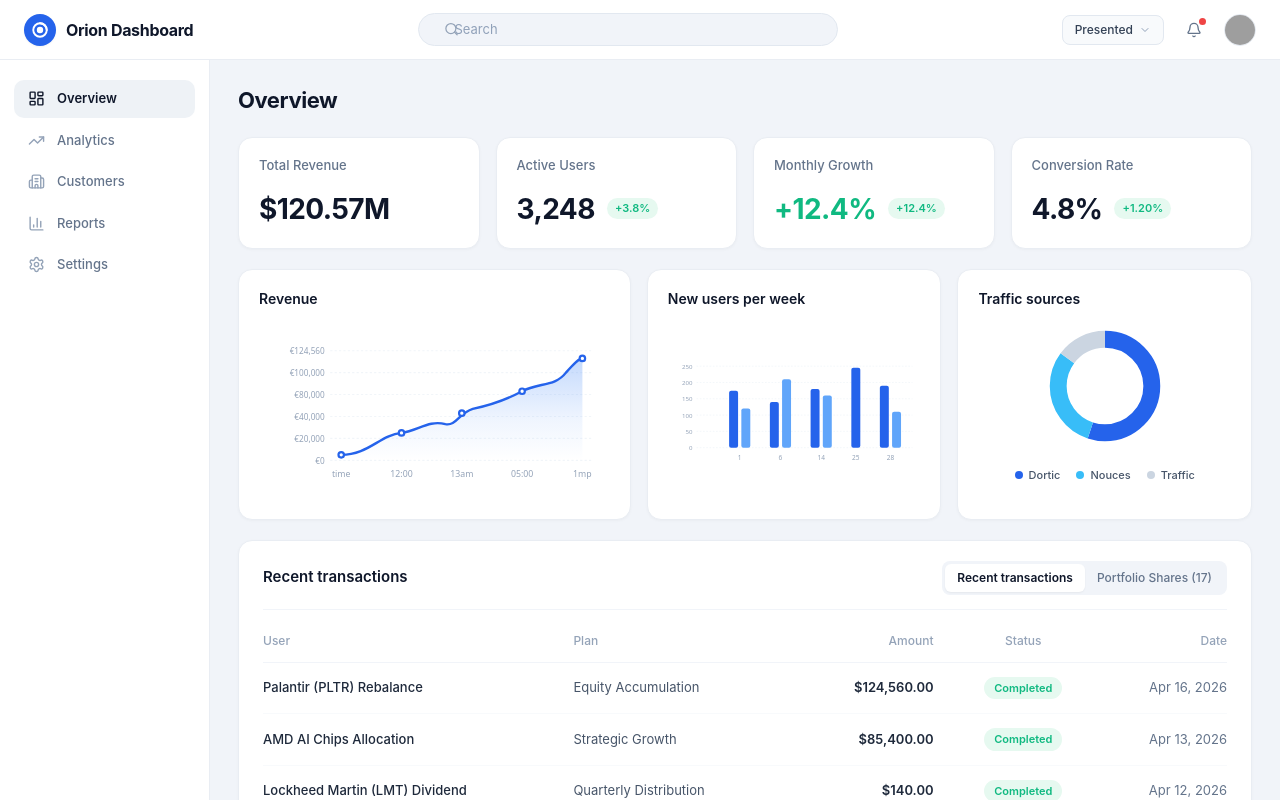
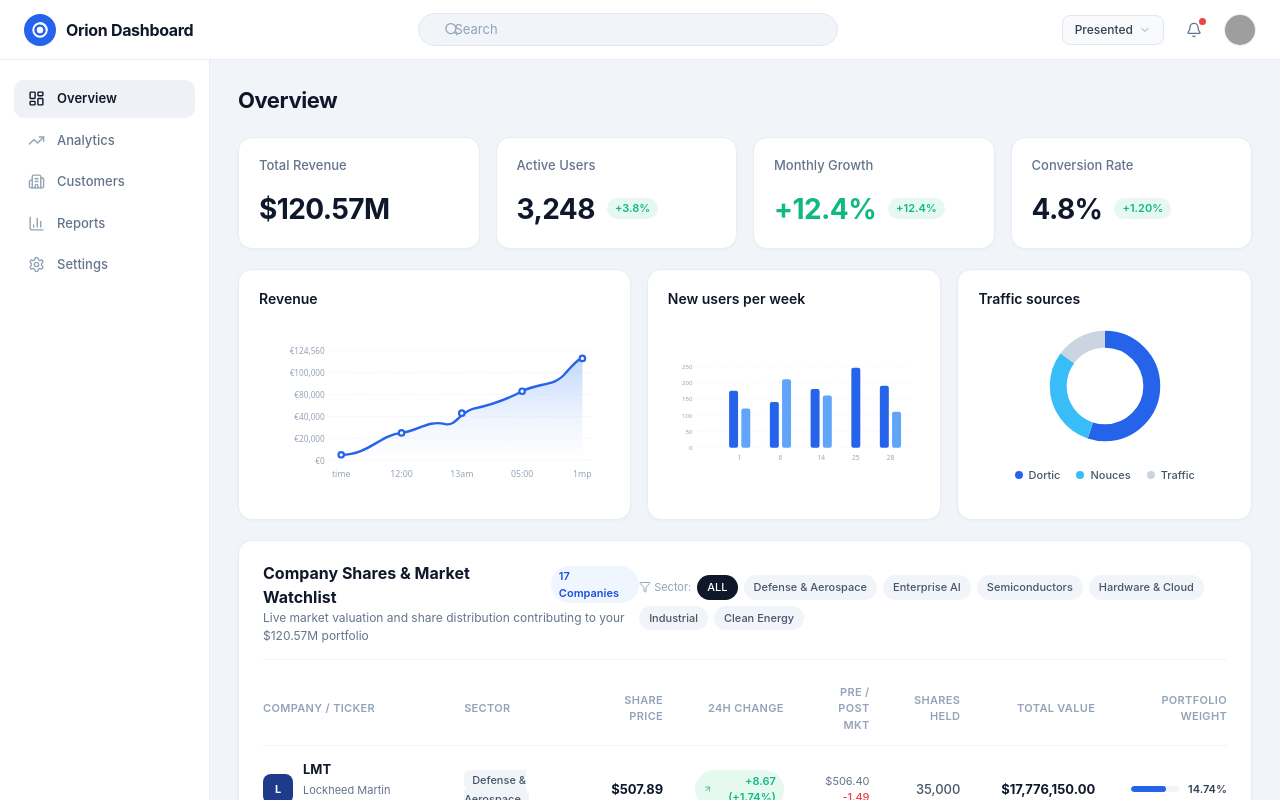
Before and after one commit to zenadell/moorebackgroup, a Next.js app: page / in a window 1280 px wide. Shown: the top 800 px of the page. Built offline with nearby package versions, Linux system fonts and the light colour scheme; grey boxes are pictures that could not be loaded.

Commit message:
fix: make Company Shares and Market Watchlist primary on dashboard

```diff
--- a/app/page.tsx
+++ b/app/page.tsx
@@ -94,7 +94,6 @@ function DashboardContent() {
               {/* Bottom Table: Recent Transactions / Portfolio Shares */}
               <HoldingsTable
                 holdings={INITIAL_HOLDINGS}
-                transactions={RECENT_TRANSACTIONS}
                 searchFilter={searchQuery}
               />
             </div>
@@ -116,7 +115,6 @@ function DashboardContent() {
               </div>
               <HoldingsTable
                 holdings={INITIAL_HOLDINGS}
-                transactions={RECENT_TRANSACTIONS}
                 searchFilter={searchQuery}
               />
             </div>
--- a/components/dashboard/HoldingsTable.tsx
+++ b/components/dashboard/HoldingsTable.tsx
@@ -1,24 +1,21 @@
 'use client';
 
 import React, { useState } from 'react';
-import { StockHolding, Transaction } from '@/types';
+import { StockHolding } from '@/types';
 import { ArrowUpRight, ArrowDownRight, Filter } from 'lucide-react';
 
 interface HoldingsTableProps {
   holdings: StockHolding[];
-  transactions: Transaction[];
   searchFilter: string;
 }
 
 export function HoldingsTable({
   holdings,
-  transactions,
   searchFilter,
 }: HoldingsTableProps) {
-  const [activeView, setActiveView] = useState<'transactions' | 'holdings'>('transactions');
   const [selectedSector, setSelectedSector] = useState<string>('ALL');
 
-  // Filter holdings
+  // Filter holdings by search query and sector
   const filteredHoldings = holdings.filter((h) => {
     const matchesSearch =
       h.name.toLowerCase().includes(searchFilter.toLowerCase()) ||
@@ -43,7 +40,7 @@ export function HoldingsTable({
         boxShadow: '0 1px 3px 0 rgba(15, 23, 42, 0.03)',
       }}
     >
-      {/* Table Header with Toggle matching Image 1 */}
+      {/* Table Header */}
       <div
         style={{
           display: 'flex',
@@ -54,58 +51,31 @@ export function HoldingsTable({
         }}
       >
         <div>
-          <h3 style={{ fontSize: '15px', fontWeight: 600, color: '#0f172a' }}>
-            {activeView === 'transactions' ? 'Recent transactions' : 'Portfolio Shares & Holdings'}
+          <div style={{ display: 'flex', alignItems: 'center', gap: '10px' }}>
+            <h3 style={{ fontSize: '16px', fontWeight: 700, color: '#0f172a', margin: 0 }}>
+              Company Shares & Market Watchlist
             </h3>
+            <span
+              style={{
+                backgroundColor: '#eff6ff',
+                color: '#1d4ed8',
+                fontSize: '11px',
+                fontWeight: 600,
+                padding: '2px 8px',
+                borderRadius: '9999px',
+              }}
+            >
+              {filteredHoldings.length} Companies
+            </span>
+          </div>
+          <p style={{ fontSize: '12px', color: '#64748b', marginTop: '3px', margin: 0 }}>
+            Live market valuation and share distribution contributing to your $120.57M portfolio
+          </p>
         </div>
 
-        {/* User View Selector */}
-        <div
-          style={{
-            display: 'flex',
-            backgroundColor: '#f1f4f9',
-            borderRadius: '8px',
-            padding: '3px',
-            fontSize: '12px',
-          }}
-        >
-          <button
-            onClick={() => setActiveView('transactions')}
-            style={{
-              padding: '5px 12px',
-              borderRadius: '6px',
-              fontWeight: activeView === 'transactions' ? 600 : 500,
-              backgroundColor: activeView === 'transactions' ? '#ffffff' : 'transparent',
-              color: activeView === 'transactions' ? '#0f172a' : '#64748b',
-              boxShadow: activeView === 'transactions' ? '0 1px 2px rgba(0,0,0,0.05)' : 'none',
-              border: 'none',
-              cursor: 'pointer',
-            }}
-          >
-            Recent transactions
-          </button>
-          <button
-            onClick={() => setActiveView('holdings')}
-            style={{
-              padding: '5px 12px',
-              borderRadius: '6px',
-              fontWeight: activeView === 'holdings' ? 600 : 500,
-              backgroundColor: activeView === 'holdings' ? '#ffffff' : 'transparent',
-              color: activeView === 'holdings' ? '#0f172a' : '#64748b',
-              boxShadow: activeView === 'holdings' ? '0 1px 2px rgba(0,0,0,0.05)' : 'none',
-              border: 'none',
-              cursor: 'pointer',
-            }}
-          >
-            Portfolio Shares (17)
-          </button>
-        </div>
-      </div>
-
-      {/* Sector Filter for Portfolio Shares View */}
-      {activeView === 'holdings' && (
-        <div style={{ display: 'flex', alignItems: 'center', gap: '8px', paddingTop: '12px', paddingBottom: '6px' }}>
-          <span style={{ fontSize: '11px', color: '#94a3b8', display: 'flex', alignItems: 'center', gap: '4px' }}>
+        {/* Sector Quick Pills */}
+        <div style={{ display: 'flex', alignItems: 'center', gap: '6px', flexWrap: 'wrap' }}>
+          <span style={{ fontSize: '11px', color: '#94a3b8', display: 'flex', alignItems: 'center', gap: '3px' }}>
             <Filter style={{ width: '12px', height: '12px' }} /> Sector:
           </span>
           {sectors.map((sec) => (
@@ -115,82 +85,34 @@ export function HoldingsTable({
               style={{
                 fontSize: '11px',
                 fontWeight: 500,
-                padding: '3px 9px',
+                padding: '4px 10px',
                 borderRadius: '9999px',
                 border: 'none',
                 cursor: 'pointer',
                 backgroundColor: selectedSector === sec ? '#0f172a' : '#f1f4f9',
                 color: selectedSector === sec ? '#ffffff' : '#475569',
+                transition: 'all 0.15s ease',
               }}
             >
               {sec}
             </button>
           ))}
         </div>
-      )}
+      </div>
 
-      {/* Table Content */}
-      <div style={{ marginTop: '10px', overflowX: 'auto' }}>
-        {activeView === 'transactions' ? (
-          /* Exact Match to Image 1: Recent transactions */
+      {/* 17 Companies Table */}
+      <div style={{ marginTop: '12px', overflowX: 'auto' }}>
         <table style={{ width: '100%', textAlign: 'left', borderCollapse: 'collapse', fontSize: '13px' }}>
           <thead>
-              <tr style={{ color: '#94a3b8', fontSize: '12px', borderBottom: '1px solid #f1f4f9' }}>
-                <th style={{ padding: '12px 16px 12px 0', fontWeight: 500 }}>User</th>
-                <th style={{ padding: '12px 16px', fontWeight: 500 }}>Plan</th>
-                <th style={{ padding: '12px 16px', textAlign: 'right', fontWeight: 500 }}>Amount</th>
-                <th style={{ padding: '12px 16px', textAlign: 'center', fontWeight: 500 }}>Status</th>
-                <th style={{ padding: '12px 0 12px 16px', textAlign: 'right', fontWeight: 500 }}>Date</th>
-              </tr>
-            </thead>
-            <tbody>
-              {transactions.map((tx) => (
-                <tr
-                  key={tx.id}
-                  style={{ borderBottom: '1px solid #f8fafc', color: '#1e293b' }}
-                >
-                  <td style={{ padding: '14px 16px 14px 0', fontWeight: 500 }}>
-                    {tx.userOrEntity}
-                  </td>
-                  <td style={{ padding: '14px 16px', color: '#475569' }}>
-                    {tx.planOrAction}
-                  </td>
-                  <td style={{ padding: '14px 16px', textAlign: 'right', fontWeight: 600 }}>
-                    {tx.formattedAmount}
-                  </td>
-                  <td style={{ padding: '14px 16px', textAlign: 'center' }}>
-                    <span
-                      style={{
-                        backgroundColor: tx.status === 'Completed' ? '#e6f9f0' : '#fef2f2',
-                        color: tx.status === 'Completed' ? '#10b981' : '#ef4444',
-                        padding: '3px 10px',
-                        borderRadius: '9999px',
-                        fontSize: '11px',
-                        fontWeight: 600,
-                        display: 'inline-block',
-                      }}
-                    >
-                      {tx.status}
-                    </span>
-                  </td>
-                  <td style={{ padding: '14px 0 14px 16px', textAlign: 'right', color: '#64748b' }}>
-                    {tx.date}
-                  </td>
-                </tr>
-              ))}
-            </tbody>
-          </table>
-        ) : (
-          /* Portfolio Shares View with All 17 Companies */
-          <table style={{ width: '100%', textAlign: 'left', borderCollapse: 'collapse', fontSize: '13px' }}>
-            <thead>
-              <tr style={{ color: '#94a3b8', fontSize: '12px', borderBottom: '1px solid #f1f4f9' }}>
-                <th style={{ padding: '12px 16px 12px 0', fontWeight: 500 }}>Company / Ticker</th>
-                <th style={{ padding: '12px 16px', fontWeight: 500 }}>Sector</th>
-                <th style={{ padding: '12px 16px', textAlign: 'right', fontWeight: 500 }}>Share Price</th>
-                <th style={{ padding: '12px 16px', textAlign: 'right', fontWeight: 500 }}>24h Change</th>
-                <th style={{ padding: '12px 16px', textAlign: 'right', fontWeight: 500 }}>Position Shares</th>
-                <th style={{ padding: '12px 0 12px 16px', textAlign: 'right', fontWeight: 500 }}>Total Value</th>
+            <tr style={{ color: '#94a3b8', fontSize: '11px', borderBottom: '1px solid #f1f4f9', textTransform: 'uppercase', letterSpacing: '0.03em' }}>
+              <th style={{ padding: '12px 16px 12px 0', fontWeight: 600 }}>Company / Ticker</th>
+              <th style={{ padding: '12px 16px', fontWeight: 600 }}>Sector</th>
+              <th style={{ padding: '12px 16px', textAlign: 'right', fontWeight: 600 }}>Share Price</th>
+              <th style={{ padding: '12px 16px', textAlign: 'right', fontWeight: 600 }}>24h Change</th>
+              <th style={{ padding: '12px 16px', textAlign: 'right', fontWeight: 600 }}>Pre / Post Mkt</th>
+              <th style={{ padding: '12px 16px', textAlign: 'right', fontWeight: 600 }}>Shares Held</th>
+              <th style={{ padding: '12px 16px', textAlign: 'right', fontWeight: 600 }}>Total Value</th>
+              <th style={{ padding: '12px 0 12px 16px', textAlign: 'right', fontWeight: 600 }}>Portfolio Weight</th>
             </tr>
           </thead>
           <tbody>
@@ -201,13 +123,14 @@ export function HoldingsTable({
                   key={h.id}
                   style={{ borderBottom: '1px solid #f8fafc', color: '#1e293b' }}
                 >
-                    <td style={{ padding: '12px 16px 12px 0' }}>
+                  {/* Company Ticker & Name */}
+                  <td style={{ padding: '14px 16px 14px 0' }}>
                     <div style={{ display: 'flex', alignItems: 'center', gap: '10px' }}>
                       <div
                         style={{
-                            width: '28px',
-                            height: '28px',
-                            borderRadius: '6px',
+                          width: '30px',
+                          height: '30px',
+                          borderRadius: '8px',
                           backgroundColor: h.logoBg,
                           color: '#ffffff',
                           display: 'flex',
@@ -215,23 +138,29 @@ export function HoldingsTable({
                           justifyContent: 'center',
                           fontSize: '11px',
                           fontWeight: 700,
+                          flexShrink: 0,
                         }}
                       >
                         {h.logoLetter}
                       </div>
                       <div>
-                          <strong style={{ display: 'block', fontSize: '13px', color: '#0f172a' }}>{h.ticker}</strong>
-                          <span style={{ fontSize: '11px', color: '#64748b' }}>{h.name}</span>
+                        <strong style={{ display: 'block', fontSize: '13px', color: '#0f172a' }}>
+                          {h.ticker}
+                        </strong>
+                        <span style={{ fontSize: '11px', color: '#64748b' }}>
+                          {h.name}
+                        </span>
                       </div>
                     </div>
                   </td>
 
-                    <td style={{ padding: '12px 16px' }}>
+                  {/* Sector */}
+                  <td style={{ padding: '14px 16px' }}>
                     <span
                       style={{
                         backgroundColor: '#f1f5f9',
                         color: '#475569',
-                          padding: '2px 8px',
+                        padding: '3px 8px',
                         borderRadius: '6px',
                         fontSize: '11px',
                         fontWeight: 500,
@@ -241,16 +170,18 @@ export function HoldingsTable({
                     </span>
                   </td>
 
-                    <td style={{ padding: '12px 16px', textAlign: 'right', fontWeight: 600 }}>
+                  {/* Share Price */}
+                  <td style={{ padding: '14px 16px', textAlign: 'right', fontWeight: 700, color: '#0f172a' }}>
                     ${h.price.toFixed(2)}
                   </td>
 
-                    <td style={{ padding: '12px 16px', textAlign: 'right' }}>
+                  {/* 24h Change */}
+                  <td style={{ padding: '14px 16px', textAlign: 'right' }}>
                     <span
                       style={{
                         backgroundColor: isPositive ? '#e6f9f0' : '#fee2e2',
                         color: isPositive ? '#10b981' : '#ef4444',
-                          padding: '2px 8px',
+                        padding: '3px 8px',
                         borderRadius: '9999px',
                         fontSize: '11px',
                         fontWeight: 600,
@@ -265,22 +196,72 @@ export function HoldingsTable({
                         <ArrowDownRight style={{ width: '12px', height: '12px' }} />
                       )}
                       {isPositive ? '+' : ''}
-                        {h.changePercent.toFixed(2)}%
+                      {h.change.toFixed(2)} ({isPositive ? '+' : ''}
+                      {h.changePercent.toFixed(2)}%)
                     </span>
                   </td>
 
-                    <td style={{ padding: '12px 16px', textAlign: 'right', color: '#475569' }}>
+                  {/* Pre/Post Market (as seen in TradingView screenshot) */}
+                  <td style={{ padding: '14px 16px', textAlign: 'right', fontSize: '11px', color: '#64748b' }}>
+                    {h.prePostPrice !== undefined ? (
+                      <div>
+                        <span>${h.prePostPrice.toFixed(2)} </span>
+                        <span style={{ color: (h.prePostChange || 0) >= 0 ? '#10b981' : '#ef4444', fontWeight: 500 }}>
+                          {(h.prePostChange || 0) >= 0 ? '+' : ''}
+                          {(h.prePostChange || 0).toFixed(2)}
+                        </span>
+                      </div>
+                    ) : (
+                      <span style={{ color: '#94a3b8' }}>No trades</span>
+                    )}
+                  </td>
+
+                  {/* Position Shares */}
+                  <td style={{ padding: '14px 16px', textAlign: 'right', color: '#475569', fontWeight: 500 }}>
                     {h.shares.toLocaleString()}
                   </td>
 
-                    <td style={{ padding: '12px 0 12px 16px', textAlign: 'right', fontWeight: 700, color: '#0f172a' }}>
+                  {/* Total Value */}
+                  <td style={{ padding: '14px 16px', textAlign: 'right', fontWeight: 700, color: '#0f172a' }}>
                     ${h.totalValue.toLocaleString('en-US', { minimumFractionDigits: 2, maximumFractionDigits: 2 })}
+                  </td>
+
+                  {/* Portfolio Weight */}
+                  <td style={{ padding: '14px 0 14px 16px', textAlign: 'right' }}>
+                    <div style={{ display: 'flex', alignItems: 'center', justifyContent: 'flex-end', gap: '8px' }}>
+                      <div
+                        style={{
+                          width: '48px',
+                          height: '6px',
+                          borderRadius: '9999px',
+                          backgroundColor: '#f1f5f9',
+                          overflow: 'hidden',
+                        }}
+                      >
+                        <div
+                          style={{
+                            width: `${Math.min(h.weight * 5, 100)}%`,
+                            height: '100%',
+                            backgroundColor: '#2563eb',
+                            borderRadius: '9999px',
+                          }}
+                        />
+                      </div>
+                      <span style={{ fontSize: '11px', fontWeight: 600, color: '#334155', minWidth: '40px' }}>
+                        {h.weight}%
+                      </span>
+                    </div>
                   </td>
                 </tr>
               );
             })}
           </tbody>
         </table>
+
+        {filteredHoldings.length === 0 && (
+          <div style={{ padding: '32px 0', textAlign: 'center', fontSize: '13px', color: '#94a3b8' }}>
+            No companies found matching &ldquo;{searchFilter}&rdquo;
+          </div>
         )}
       </div>
     </div>
```
Lines whose indentation alone changed are shown as unchanged.
